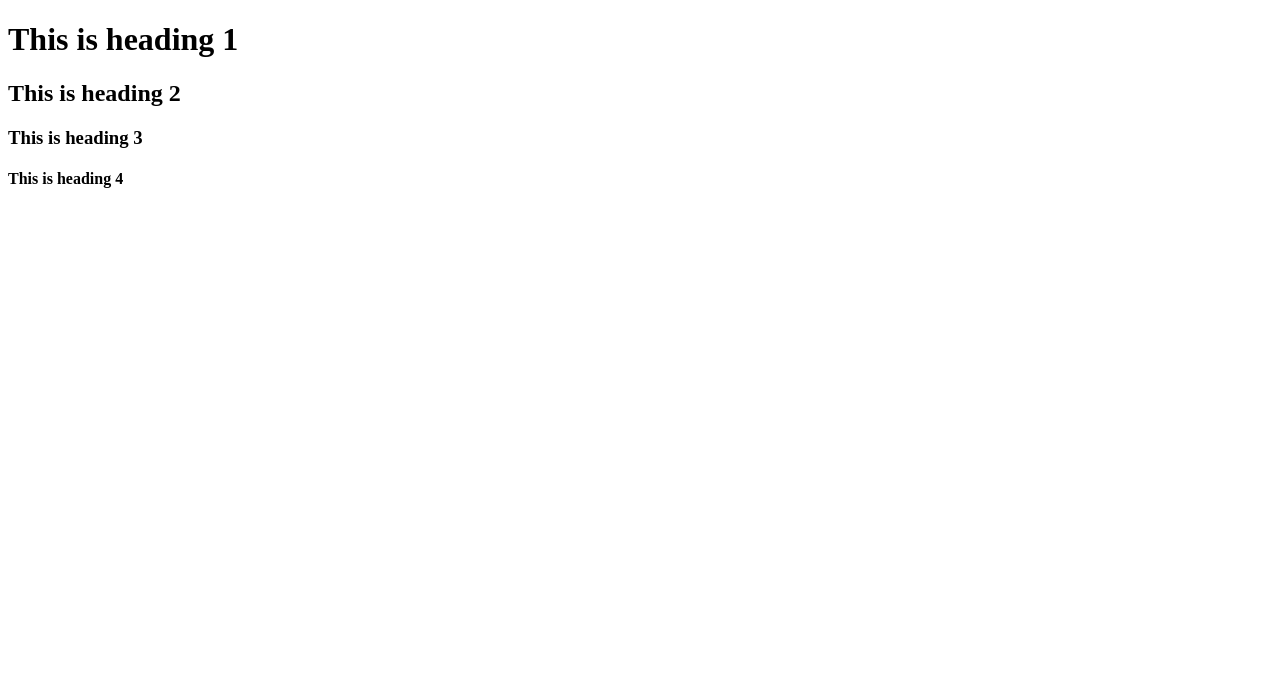
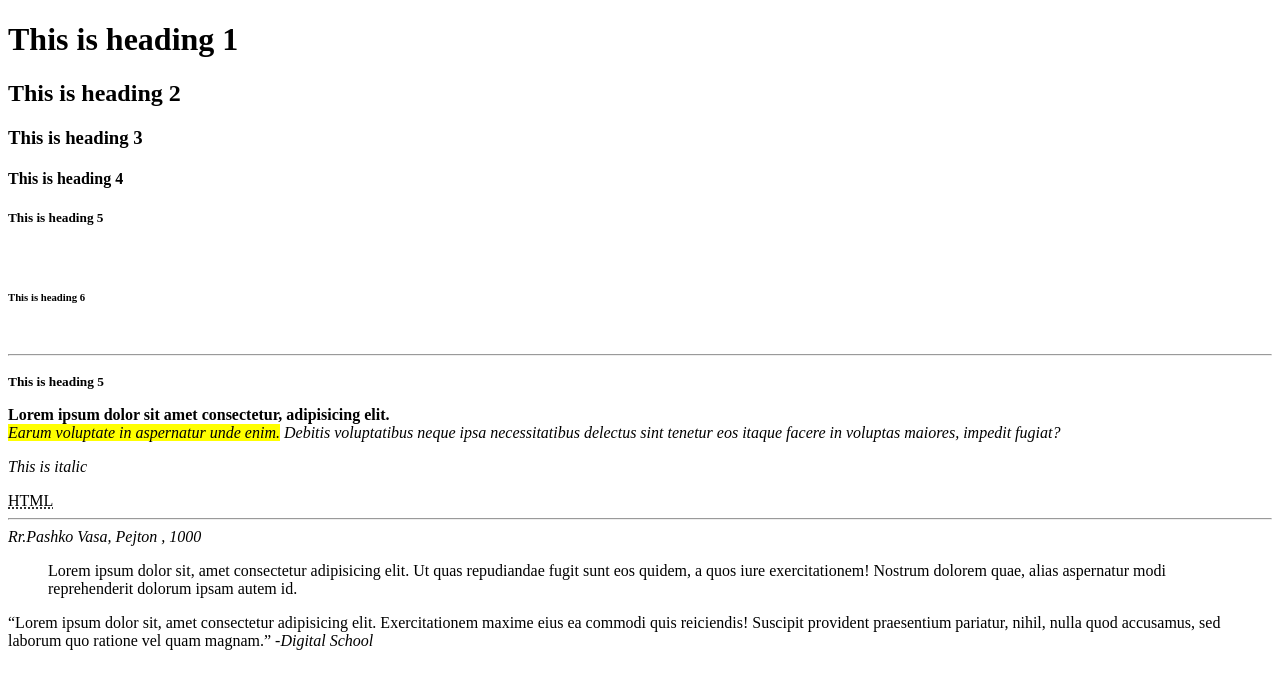
Before and after one commit to arianadigitalschool/lesson1, a plain HTML site: page index.html in a window 1280 px wide. Drawn offline with Linux system fonts and the light colour scheme.

Commit message:
lesson 3

```diff
--- a/index.html
+++ b/index.html
@@ -6,9 +6,29 @@
     <title>Document</title>
 </head>
 <body>
+    <!-- Here we have created paragraphs-->
     <h1>This is heading 1</h1>
     <h2>This is heading 2</h2>
     <h3>This is heading 3</h3>
     <h4>This is heading 4</h4>
+    <h5>This is heading 5</h5>
+    <br>
+    <h6>This is heading 6</h6>
+    <br>
+    <hr>
+    <p><b><small>This is heading 5</small></b></p>
+    <p><strong>Lorem ipsum dolor sit amet consectetur, adipisicing elit. </strong><br>
+    <em><mark>Earum voluptate in aspernatur unde enim.</mark> Debitis voluptatibus neque ipsa necessitatibus delectus sint tenetur eos itaque facere in voluptas maiores, impedit fugiat?</em></p>
+    <p><i>This is italic</i></p>
+
+
+
+    <abbr title="Hyper Text Markup Language">HTML</abbr>
+
+    <hr>
+    <address>Rr.Pashko Vasa, Pejton , 1000</address>
+    <blockquote>Lorem ipsum dolor sit, amet consectetur adipisicing elit. Ut quas repudiandae fugit sunt eos quidem, a quos iure exercitationem! Nostrum dolorem quae, alias aspernatur modi reprehenderit dolorum ipsam autem id.</blockquote>
+    <p><q>Lorem ipsum dolor sit, amet consectetur adipisicing elit. Exercitationem maxime eius ea commodi quis reiciendis! Suscipit provident praesentium pariatur, nihil, nulla quod accusamus, sed laborum quo ratione vel quam magnam.</q>
+    <cite>-Digital School</cite></p>
 </body>
 </html>
```
Also changed, not shown: test.html (deleted, +0 -12 lines).
